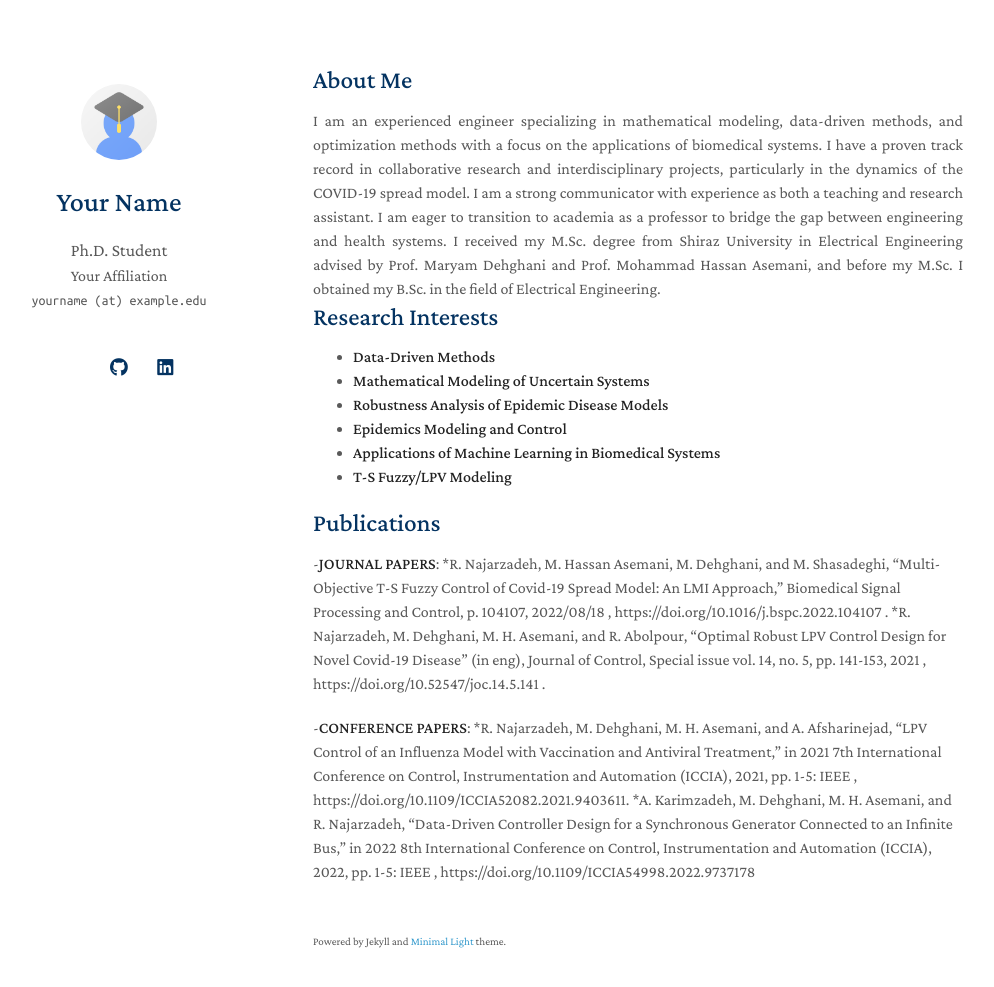
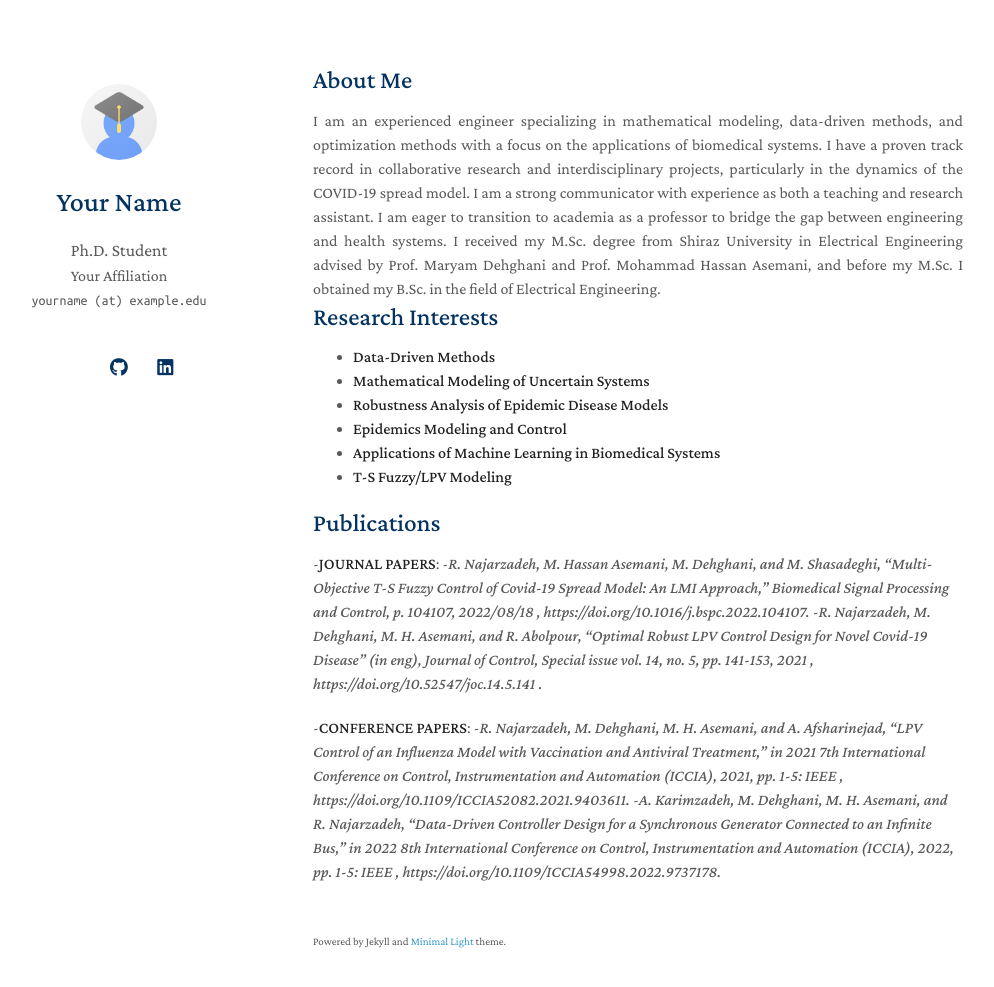
Before and after one commit to rezanajar/rezanajar.github.io, a Jekyll site: the page built from index.md, in a window 1280 px wide and 1022 px high. Shown: the top 987 px of the window, without its empty margins (157-1151 px from the left). Built offline with Jekyll 4.4.1, drawn with Linux system fonts in a browser that asks for light colours; a style sheet for code colours, icons or effects is not loaded; our own code applies the rules of GitHub Pages for plain Markdown files.

```diff
--- a/index.md
+++ b/index.md
@@ -21,9 +21,9 @@ I am an experienced engineer specializing in mathematical modeling, data-driven
 ## Publications
 
 -**JOURNAL PAPERS**:
-*R. Najarzadeh, M. Hassan Asemani, M. Dehghani, and M. Shasadeghi, "Multi-Objective T-S Fuzzy Control of Covid-19 Spread Model: An LMI Approach," Biomedical Signal Processing and Control, p. 104107, 2022/08/18 , https://doi.org/10.1016/j.bspc.2022.104107 .
-*R. Najarzadeh, M. Dehghani, M. H. Asemani, and R. Abolpour, "Optimal Robust LPV Control Design for Novel Covid-19 Disease" (in eng), Journal of Control, Special issue vol. 14, no. 5, pp. 141-153, 2021 , https://doi.org/10.52547/joc.14.5.141 .
+-*R. Najarzadeh, M. Hassan Asemani, M. Dehghani, and M. Shasadeghi, "Multi-Objective T-S Fuzzy Control of Covid-19 Spread Model: An LMI Approach," Biomedical Signal Processing and Control, p. 104107, 2022/08/18 , https://doi.org/10.1016/j.bspc.2022.104107.*
+-*R. Najarzadeh, M. Dehghani, M. H. Asemani, and R. Abolpour, "Optimal Robust LPV Control Design for Novel Covid-19 Disease" (in eng), Journal of Control, Special issue vol. 14, no. 5, pp. 141-153, 2021 , https://doi.org/10.52547/joc.14.5.141 .*
 
 -**CONFERENCE PAPERS**:
-*R. Najarzadeh, M. Dehghani, M. H. Asemani, and A. Afsharinejad, "LPV Control of an Influenza Model with Vaccination and Antiviral Treatment," in 2021 7th International Conference on Control, Instrumentation and Automation (ICCIA), 2021, pp. 1-5: IEEE , https://doi.org/10.1109/ICCIA52082.2021.9403611.
-*A. Karimzadeh, M. Dehghani, M. H. Asemani, and R. Najarzadeh, "Data-Driven Controller Design for a Synchronous Generator Connected to an Infinite Bus," in 2022 8th International Conference on Control, Instrumentation and Automation (ICCIA), 2022, pp. 1-5: IEEE , https://doi.org/10.1109/ICCIA54998.2022.9737178
+-*R. Najarzadeh, M. Dehghani, M. H. Asemani, and A. Afsharinejad, "LPV Control of an Influenza Model with Vaccination and Antiviral Treatment," in 2021 7th International Conference on Control, Instrumentation and Automation (ICCIA), 2021, pp. 1-5: IEEE , https://doi.org/10.1109/ICCIA52082.2021.9403611.*
+-*A. Karimzadeh, M. Dehghani, M. H. Asemani, and R. Najarzadeh, "Data-Driven Controller Design for a Synchronous Generator Connected to an Infinite Bus," in 2022 8th International Conference on Control, Instrumentation and Automation (ICCIA), 2022, pp. 1-5: IEEE , https://doi.org/10.1109/ICCIA54998.2022.9737178.*
```
